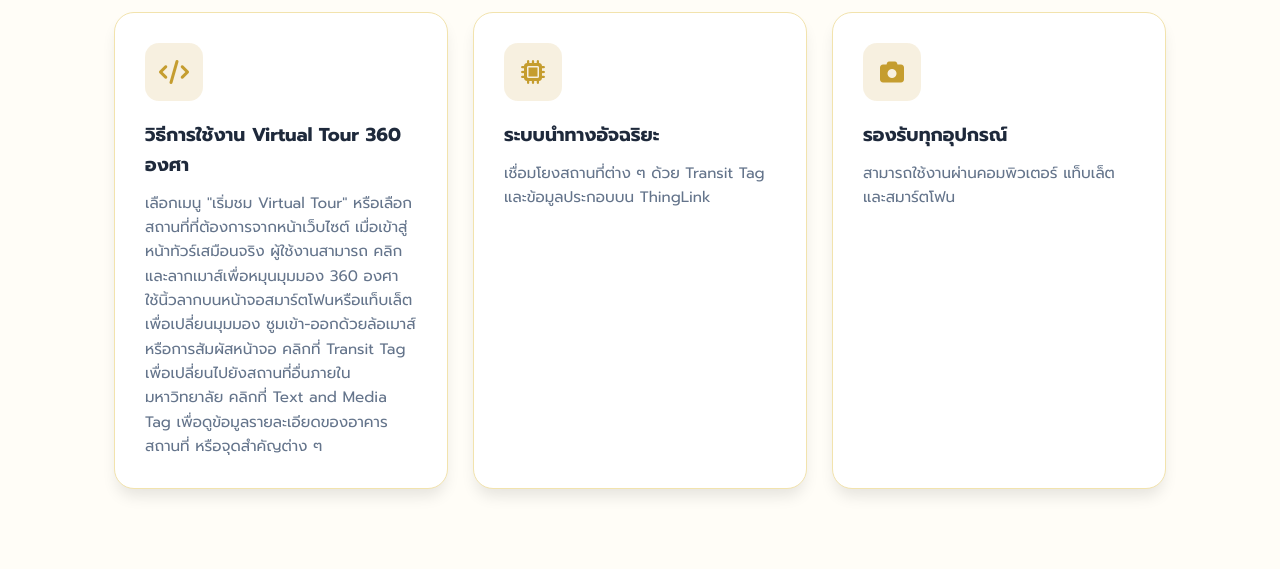
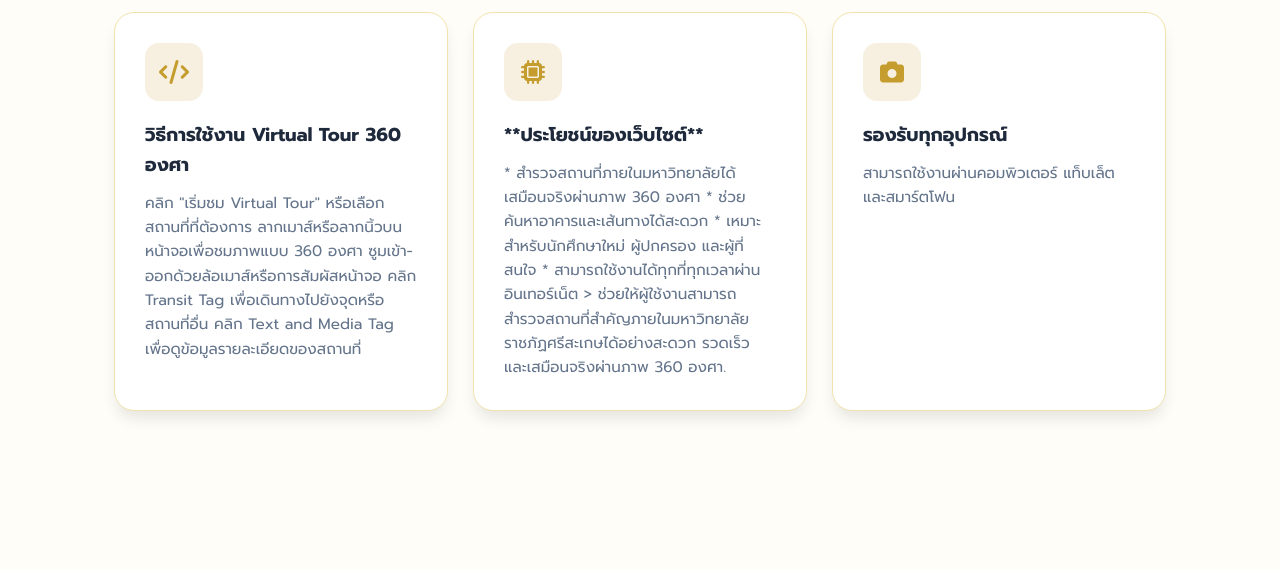
Before and after one commit to naowarut-boonsong/my-website, a plain HTML site: page index.html in a window 1280 px wide. Shown: the part 1020-1589 px from the top of the page. Drawn offline with Linux system fonts and the light colour scheme.

Commit message:
Update index.html

```diff
--- a/index.html
+++ b/index.html
@@ -702,23 +702,26 @@
                         </div>
                         <h3>วิธีการใช้งาน Virtual Tour 360 องศา</h3>
                         <p>
-                           เลือกเมนู "เริ่มชม Virtual Tour" หรือเลือกสถานที่ที่ต้องการจากหน้าเว็บไซต์
-เมื่อเข้าสู่หน้าทัวร์เสมือนจริง ผู้ใช้งานสามารถ
-คลิกและลากเมาส์เพื่อหมุนมุมมอง 360 องศา
-ใช้นิ้วลากบนหน้าจอสมาร์ตโฟนหรือแท็บเล็ตเพื่อเปลี่ยนมุมมอง
+                          คลิก "เริ่มชม Virtual Tour" หรือเลือกสถานที่ที่ต้องการ
+ลากเมาส์หรือลากนิ้วบนหน้าจอเพื่อชมภาพแบบ 360 องศา
 ซูมเข้า-ออกด้วยล้อเมาส์หรือการสัมผัสหน้าจอ
-คลิกที่ Transit Tag เพื่อเปลี่ยนไปยังสถานที่อื่นภายในมหาวิทยาลัย
-คลิกที่ Text and Media Tag เพื่อดูข้อมูลรายละเอียดของอาคาร สถานที่ หรือจุดสำคัญต่าง ๆ
+คลิก Transit Tag เพื่อเดินทางไปยังจุดหรือสถานที่อื่น
+คลิก Text and Media Tag เพื่อดูข้อมูลรายละเอียดของสถานที่
                         </p>
                     </div>
                     <div class="card">
                         <div class="card-icon">
                             <i class="fa-solid fa-microchip"></i>
                         </div>
-                        <h3>ระบบนำทางอัจฉริยะ</h3>
+                        <h3> **ประโยชน์ของเว็บไซต์**</h3>
                         <p>
-                            เชื่อมโยงสถานที่ต่าง ๆ ด้วย Transit Tag และข้อมูลประกอบบน ThingLink
-                        </p>
+
+* สำรวจสถานที่ภายในมหาวิทยาลัยได้เสมือนจริงผ่านภาพ 360 องศา
+* ช่วยค้นหาอาคารและเส้นทางได้สะดวก
+* เหมาะสำหรับนักศึกษาใหม่ ผู้ปกครอง และผู้ที่สนใจ
+* สามารถใช้งานได้ทุกที่ทุกเวลาผ่านอินเทอร์เน็ต
+> ช่วยให้ผู้ใช้งานสามารถสำรวจสถานที่สำคัญภายในมหาวิทยาลัยราชภัฏศรีสะเกษได้อย่างสะดวก รวดเร็ว และเสมือนจริงผ่านภาพ 360 องศา.
+
                     </div>
                     <div class="card">
                         <div class="card-icon">
@@ -818,7 +821,7 @@
     <footer>
         <div class="container">
             <p>
-                © <span id="year"></span> My Personal Portfolio | Designed with ❤️
+                © <span id="year"></span>
             </p>
         </div>
     </footer>
```
